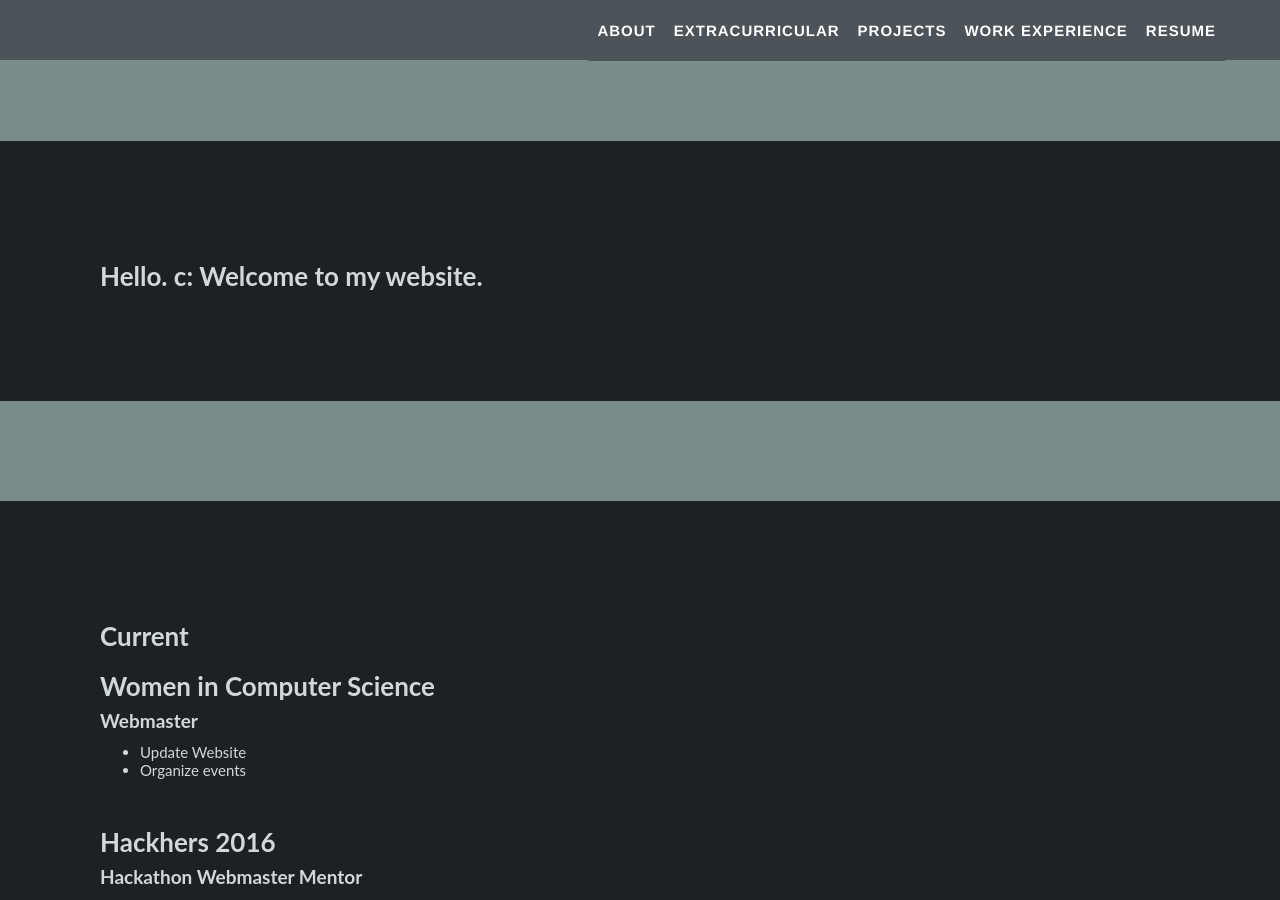
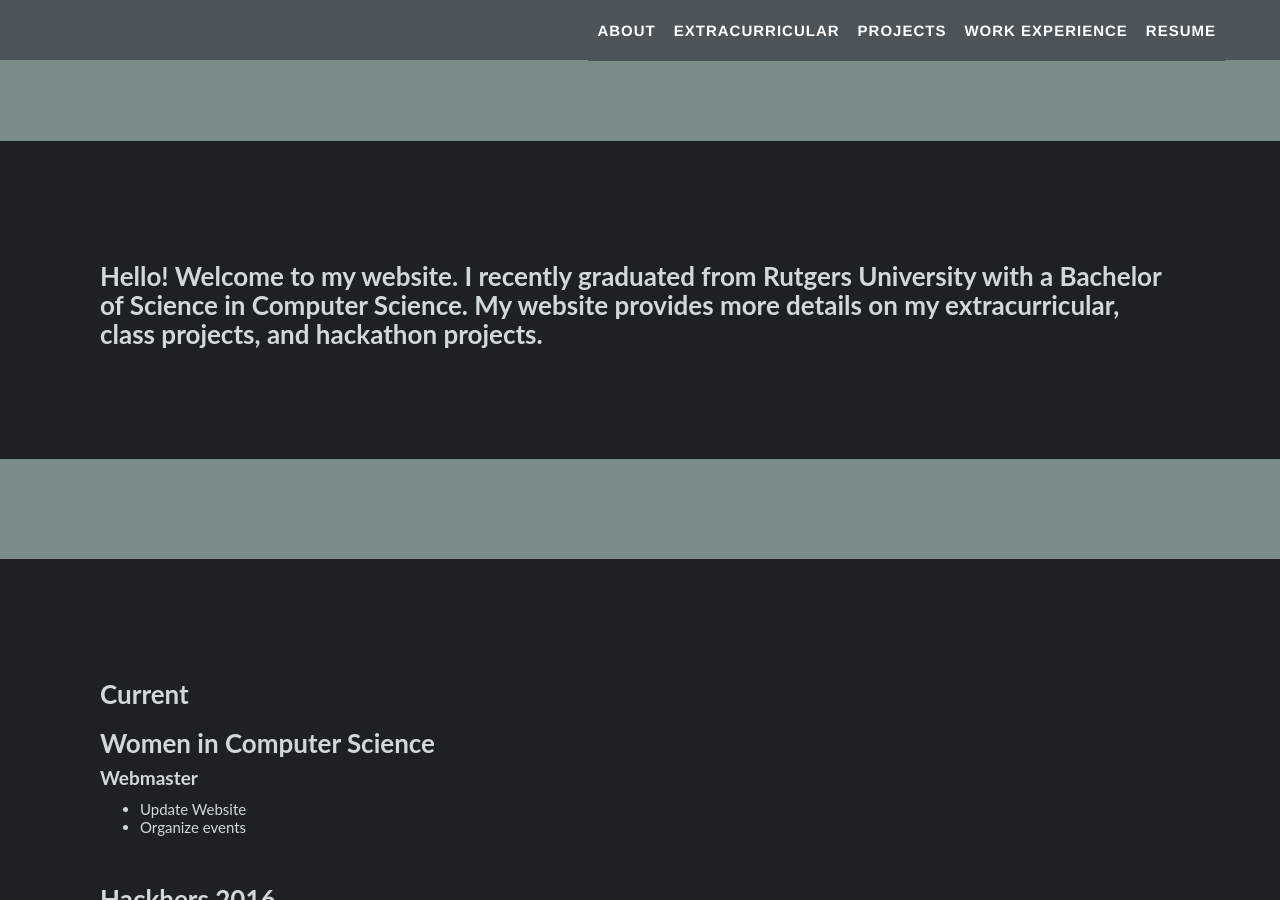
Before and after one commit to helensee/helensee.github.io, a Jekyll site: the page built from index.html, in a window 1280 px wide and 900 px high, scrolled down 333 px. Built offline with Jekyll 4.4.1, drawn with Linux system fonts in a browser that asks for light colours.

Commit message:
mini about

```diff
--- a/_includes/about.html
+++ b/_includes/about.html
@@ -1,4 +1,4 @@
 <div id="about" class="sections">
-    <h3>Hello. c: Welcome to my website.</h3>
+    <h3>Hello! Welcome to my website. I recently graduated from Rutgers University with a Bachelor of Science in Computer Science. My website provides more details on my extracurricular, class projects, and hackathon projects.</h3>
     <p></p>
 </div>
```
